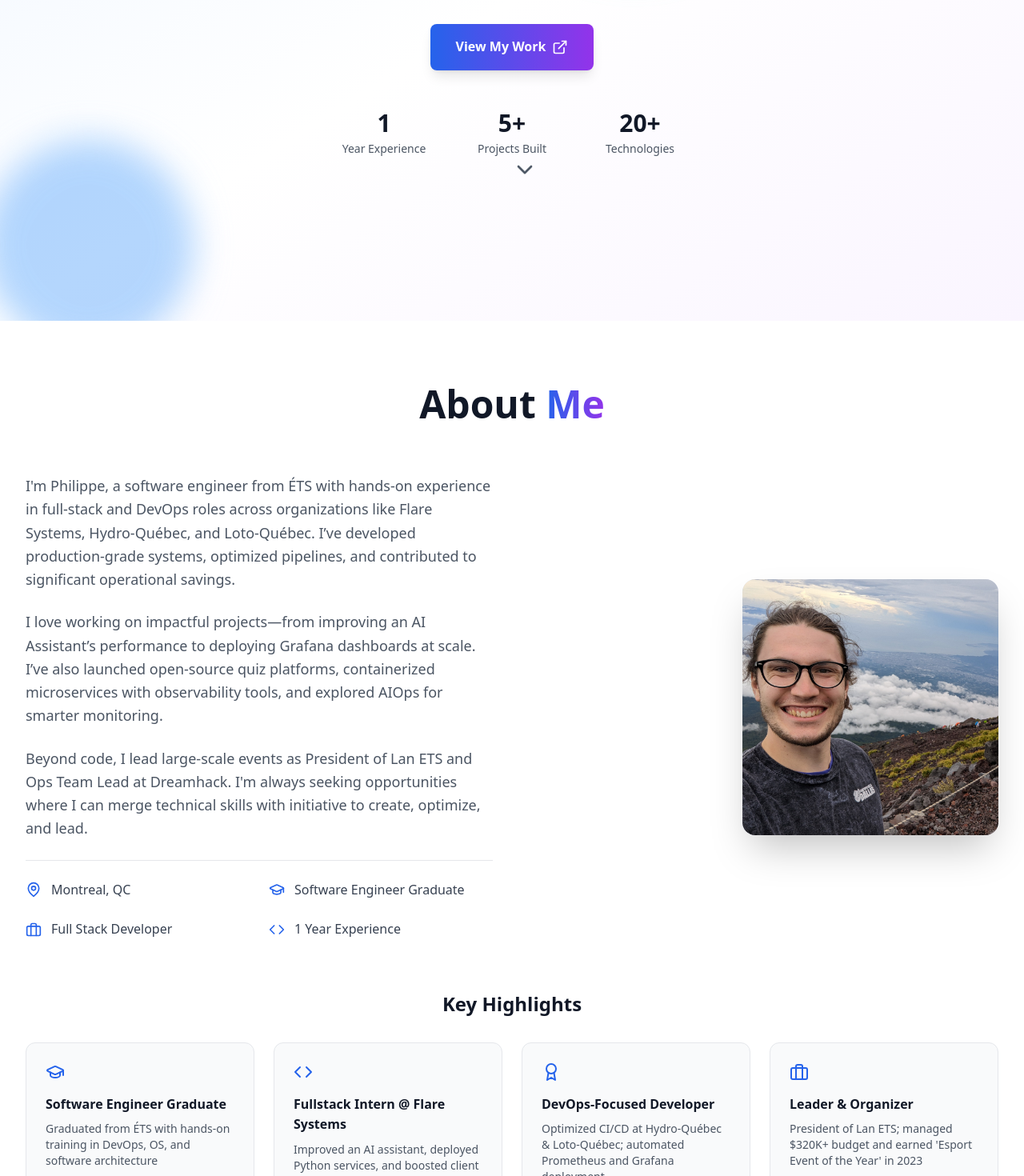
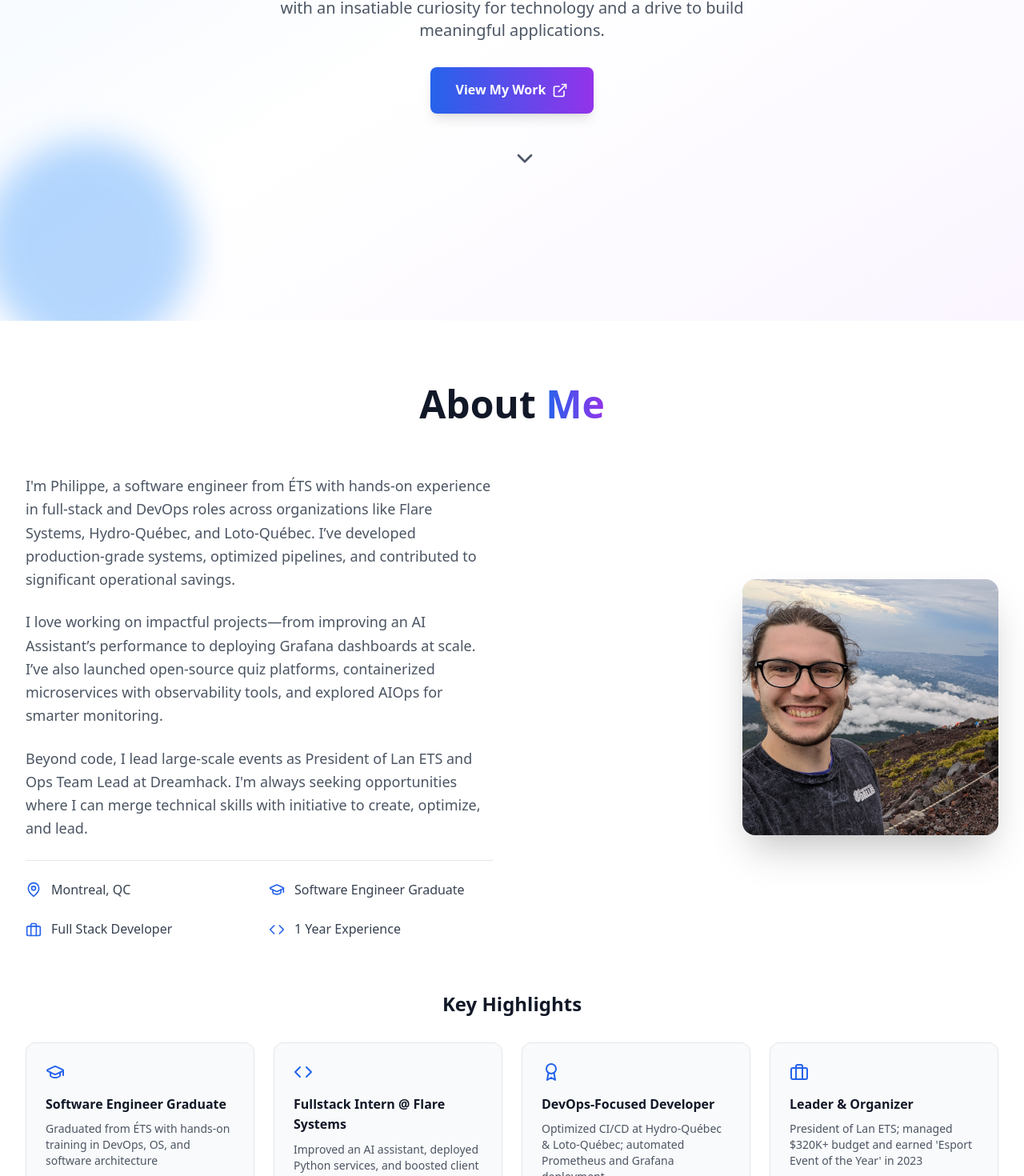
Before and after one commit to phil3838/portfolio, a React (Vite) app: page / in a window 1280 px wide. Shown: the part 399-1869 px from the top of the page at 80% size. Built offline with nearby package versions, Linux system fonts and the light colour scheme.

Commit message:
minor modications

```diff
--- a/src/components/Footer.tsx
+++ b/src/components/Footer.tsx
@@ -42,10 +42,7 @@ const Footer = () => {
 
 
           <div className="border-t border-gray-800 pt-8">
-            <div className="flex flex-col md:flex-row justify-between items-center gap-4">
-              <div className="text-gray-400 text-sm">
-                © {new Date().getFullYear()} Philippe Côté. All rights reserved.
-              </div>
+            <div className="flex flex-col md:flex-row justify-center items-center gap-4">
 
               <div className="flex items-center gap-2 text-gray-400 text-sm">
                 <span>Made with</span>
@@ -61,7 +58,7 @@ const Footer = () => {
             onClick={() => window.scrollTo({ top: 0, behavior: 'smooth' })}
             className="mt-8 mx-auto flex items-center justify-center w-12 h-12 bg-gradient-to-r from-blue-600 to-purple-600 rounded-full text-white hover:shadow-lg transition-all duration-200 transform hover:scale-110"
           >
-            <div className="w-4 h-4 border-l-2 border-t-2 border-white transform rotate-45 -translate-y-0.5"></div>
+            <div className="w-4 h-4 border-l-2 border-t-2 border-white transform rotate-45 translate-y-0.5"></div>
           </button>
         </div>
       </div>
--- a/src/components/Hero.tsx
+++ b/src/components/Hero.tsx
@@ -44,26 +44,11 @@ const Hero = () => {
               <ExternalLink size={20} />
             </button>
           </div>
-
-          <div className="grid grid-cols-3 gap-8 max-w-md mx-auto mb-12">
-            <div className="text-center">
-              <div className="text-3xl font-bold text-gray-900 mb-1">1</div>
-              <div className="text-sm text-gray-600">Year Experience</div>
-            </div>
-            <div className="text-center">
-              <div className="text-3xl font-bold text-gray-900 mb-1">5+</div>
-              <div className="text-sm text-gray-600">Projects Built</div>
-            </div>
-            <div className="text-center">
-              <div className="text-3xl font-bold text-gray-900 mb-1">20+</div>
-              <div className="text-sm text-gray-600">Technologies</div>
-            </div>
-          </div>
         </div>
 
         <button
           onClick={scrollToAbout}
-          className="absolute bottom-2 left-1/2 transform -translate-x-1/2 animate-bounce text-gray-600 hover:text-blue-600 transition-colors duration-200"
+          className="absolute transform -translate-x-1/2 animate-bounce text-gray-600 hover:text-blue-600 transition-colors duration-200"
         >
           <ChevronDown size={32} />
         </button>
--- a/src/components/Projects.tsx
+++ b/src/components/Projects.tsx
@@ -7,24 +7,6 @@ const Projects = () => {
   const projects = [
     {
       id: 1,
-      title: 'Trivia Training App',
-      description:
-        'Web application to help users improve at trivia using a dataset of over 4,000 questions and answers. Implements data-driven question selection and performance feedback. Python scripts (PyPDF2 & pandas) parse, lint and structurally organize all Q&A data.',
-      category: 'fullstack',
-      image: '/trivia-app.png',
-      technologies: ['Angular', 'TypeScript', 'Python', 'PyPDF2', 'pandas'],
-      liveUrl: 'https://geh-training.netlify.app/',
-      githubUrl: 'https://github.com/phil3838/GEH-training',
-      role: 'Full Stack Developer',
-      team: 'Solo Project',
-      duration: '4 weeks',
-      features: [
-        'Data-driven question selection and performance feedback',
-        'Parsing, linting & structuring of 4,000+ Q&A with PyPDF2 and pandas'
-      ]
-    },
-    {
-      id: 2,
       title: 'New Job Notifier',
       description:
         'Python script that monitors job listings on specific company websites and send notifications via Discord when new job opportunities are discovered.',
@@ -43,7 +25,7 @@ const Projects = () => {
       ]
     },
     {
-      id: 3,
+      id: 2,
       title: 'Évalue ton savoir',
       description: 'Open-source interactive quiz platform for school - an alternative to Kahoot and Socrative',
       category: 'fullstack',
@@ -58,6 +40,24 @@ const Projects = () => {
         'Interactive live quiz sessions with real-time feedback',
         'Intuitive quiz creation with LaTeX support for math and science formatting',
         'Flexible quiz import options to easily share content across formats for educators and students'
+      ]
+    },
+    {
+      id: 3,
+      title: 'Trivia Training App',
+      description:
+        'Web application to help users improve at trivia using a dataset of over 4,000 questions and answers. Implements data-driven question selection and performance feedback. Python scripts (PyPDF2 & pandas) parse, lint and structurally organize all Q&A data.',
+      category: 'fullstack',
+      image: '/trivia-app.png',
+      technologies: ['Angular', 'TypeScript', 'Python', 'PyPDF2', 'pandas'],
+      liveUrl: 'https://geh-training.netlify.app/',
+      githubUrl: 'https://github.com/phil3838/GEH-training',
+      role: 'Full Stack Developer',
+      team: 'Solo Project',
+      duration: '4 weeks',
+      features: [
+        'Data-driven question selection and performance feedback',
+        'Parsing, linting & structuring of 4,000+ Q&A with PyPDF2 and pandas'
       ]
     },
     {
@@ -251,25 +251,6 @@ const Projects = () => {
             </div>
           ))}
         </div>
-
-        <div className="text-center">
-          <div className="inline-flex items-center gap-4 bg-gradient-to-r from-blue-50 to-purple-50 px-8 py-6 rounded-2xl border border-blue-100">
-            <div>
-              <h3 className="text-lg font-semibold text-gray-900 mb-1">
-                Interested in working together?
-              </h3>
-              <p className="text-gray-600">
-                Let's discuss your next project and bring your ideas to life.
-              </p>
-            </div>
-            <button
-              onClick={() => document.getElementById('contact')?.scrollIntoView({ behavior: 'smooth' })}
-              className="px-6 py-3 bg-gradient-to-r from-blue-600 to-purple-600 text-white font-semibold rounded-lg hover:shadow-lg transition-all duration-200"
-            >
-              Get In Touch
-            </button>
-          </div>
-        </div>
       </div>
     </section>
   );
```
